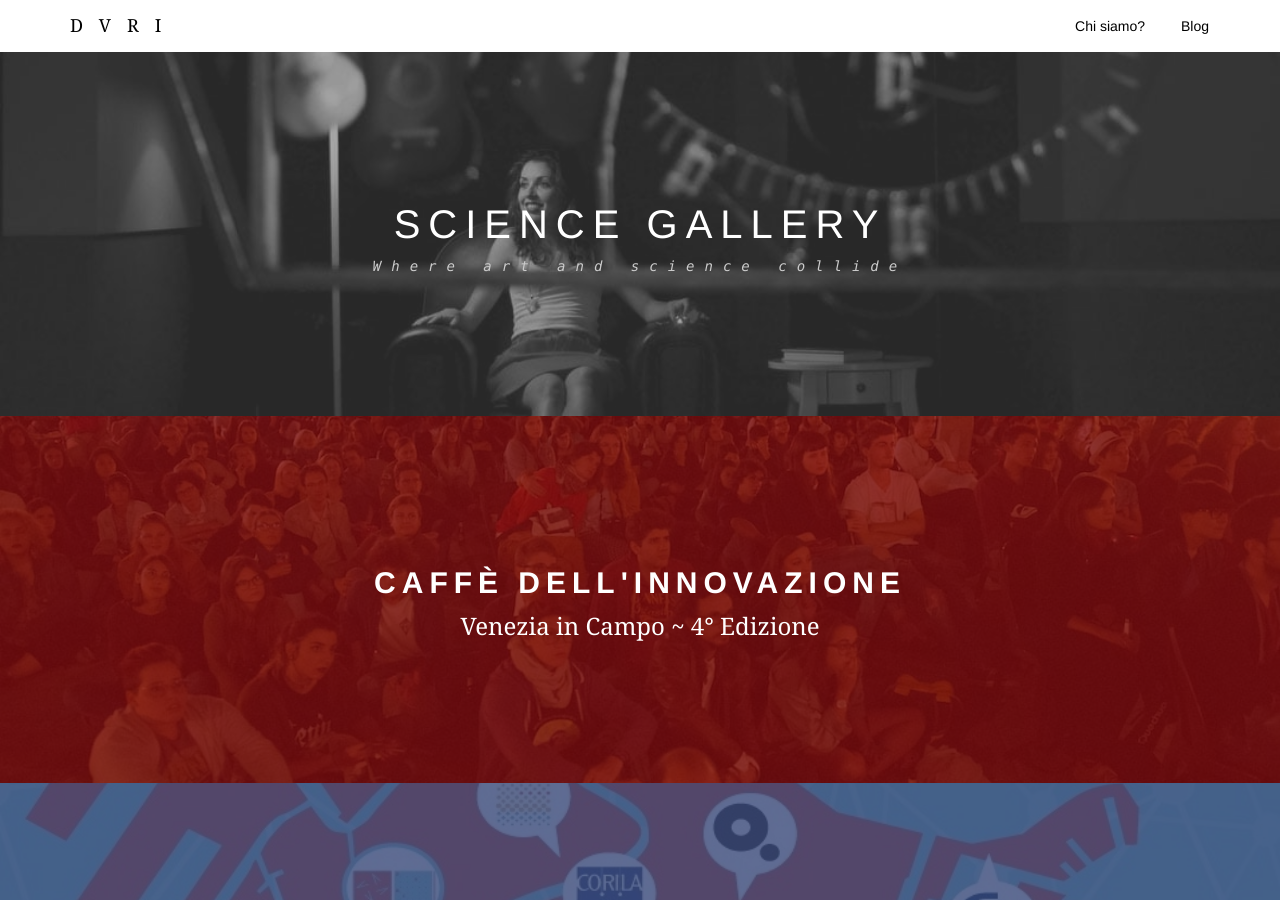
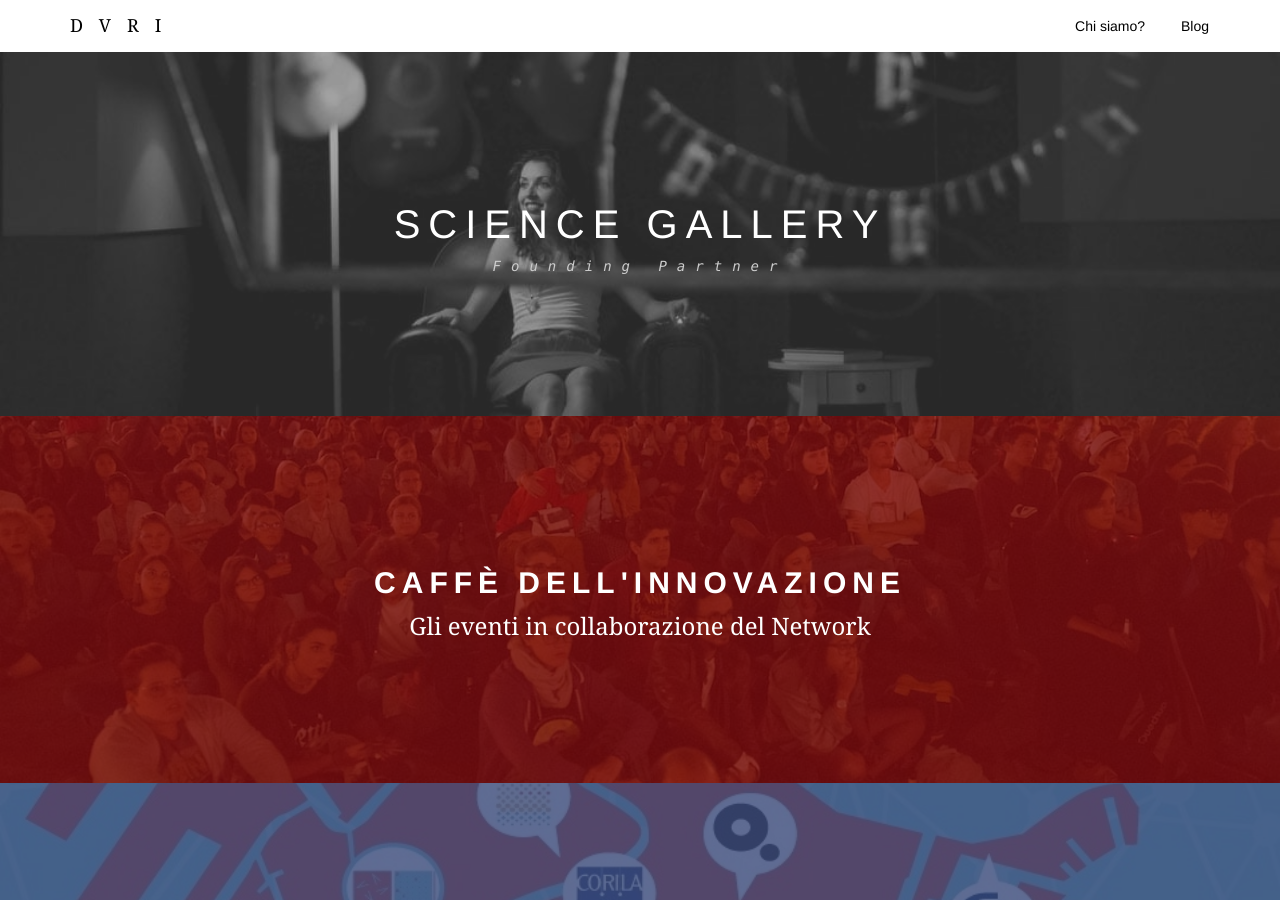
Before and after one commit to simonini/dvri-j-theme, a Jekyll site: the page built from index.html, in a window 1280 px wide and 900 px high. Built offline with Jekyll 4.4.1, drawn with Linux system fonts in a browser that asks for light colours.

Commit message:
varie index

```diff
--- a/index.html
+++ b/index.html
@@ -4,12 +4,12 @@
 <div class="home2">
 
 {% include big_intro.html title='Science Gallery'
-                          claim='Where art and science collide'
+                          claim='Founding Partner'
                           page_id='science-gallery'
                           page_link='science-gallery' %}
 
 {% include big_intro.html title="Caffè dell'Innovazione"
-                          claim='Venezia in Campo ~ 4° Edizione'
+                          claim='Gli eventi in collaborazione del Network'
                           page_id='caffe'
                           page_link='caffe-2018' %}
 
```
Also changed, not shown: _posts/2019-01-22-Connected_HelloMachine.md (+10 -5 lines), _posts/1517583441702_copertina-milluminodimeno2018.jpg (deleted), _posts/28167775_1232887593513419_4235998893209227074_n.jpg (deleted), assets/posts/footer_connected.jpg (added), 1 other file.
